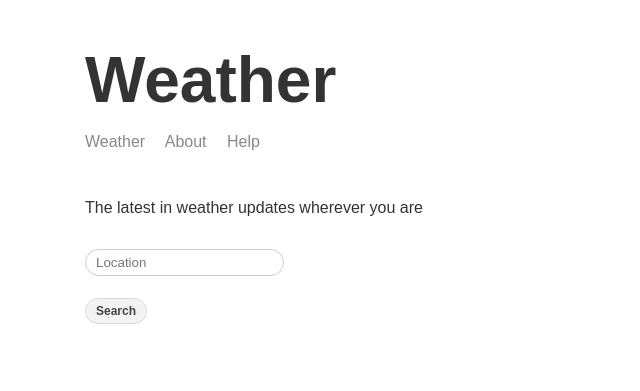
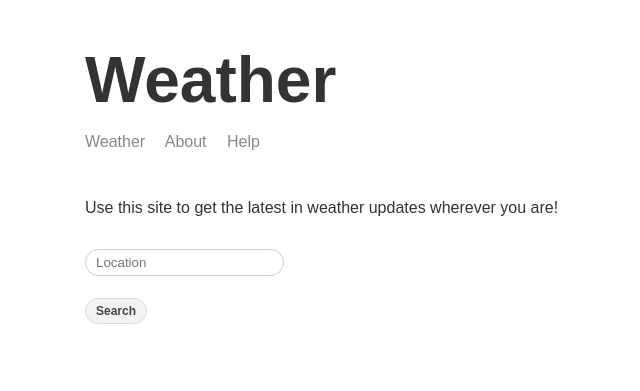
Before and after one commit to HekiliJordan/node-weather-website, a Node server app: page / in a window 1280 px wide. Shown: the top 391 px of the page, without its empty margins (205-845 px from the left). Run offline with Node 20, Linux system fonts and the light colour scheme.

Commit message:
Added punctuation

```diff
--- a/templates/views/about.hbs
+++ b/templates/views/about.hbs
@@ -10,7 +10,7 @@
     <body>
         <div class="main-content">
             {{>header}}
-            <p>This site was created by Hekili Jordan using apis from Mapbox and Weatherstack</p>
+            <p>This site was created by Hekili Jordan using apis from Mapbox and Weatherstack.</p>
             <img class="robot" src="img/robot.png">
 
         </div>
--- a/templates/views/index.hbs
+++ b/templates/views/index.hbs
@@ -11,7 +11,7 @@
     <body>
         <div class="main-content">
             {{>header}}
-            <p>The latest in weather updates wherever you are</p>
+            <p>Use this site to get the latest in weather updates wherever you are!</p>
 
             <form id="weather-form">
                 <input id="weather-input" placeholder="Location">
```
